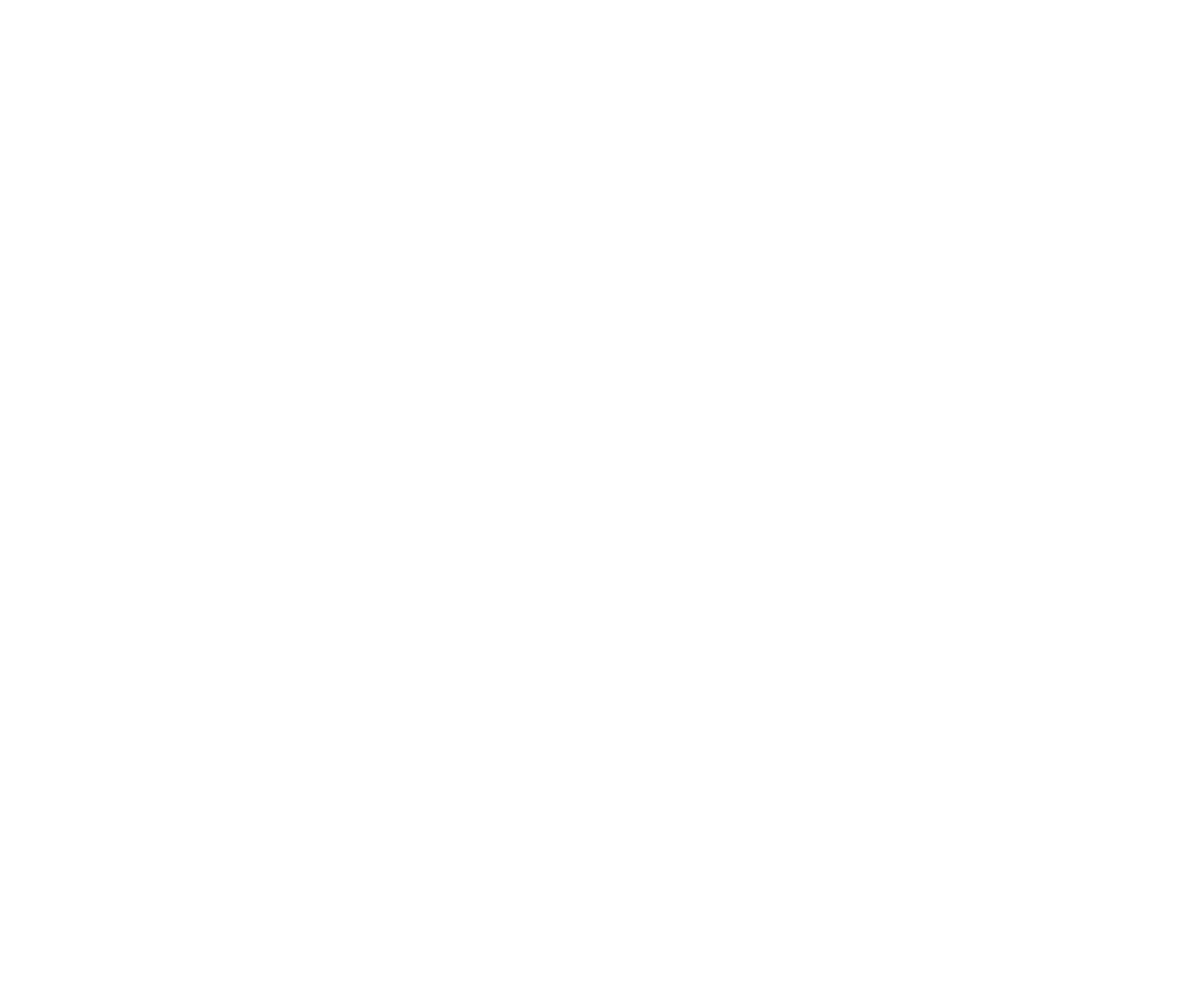
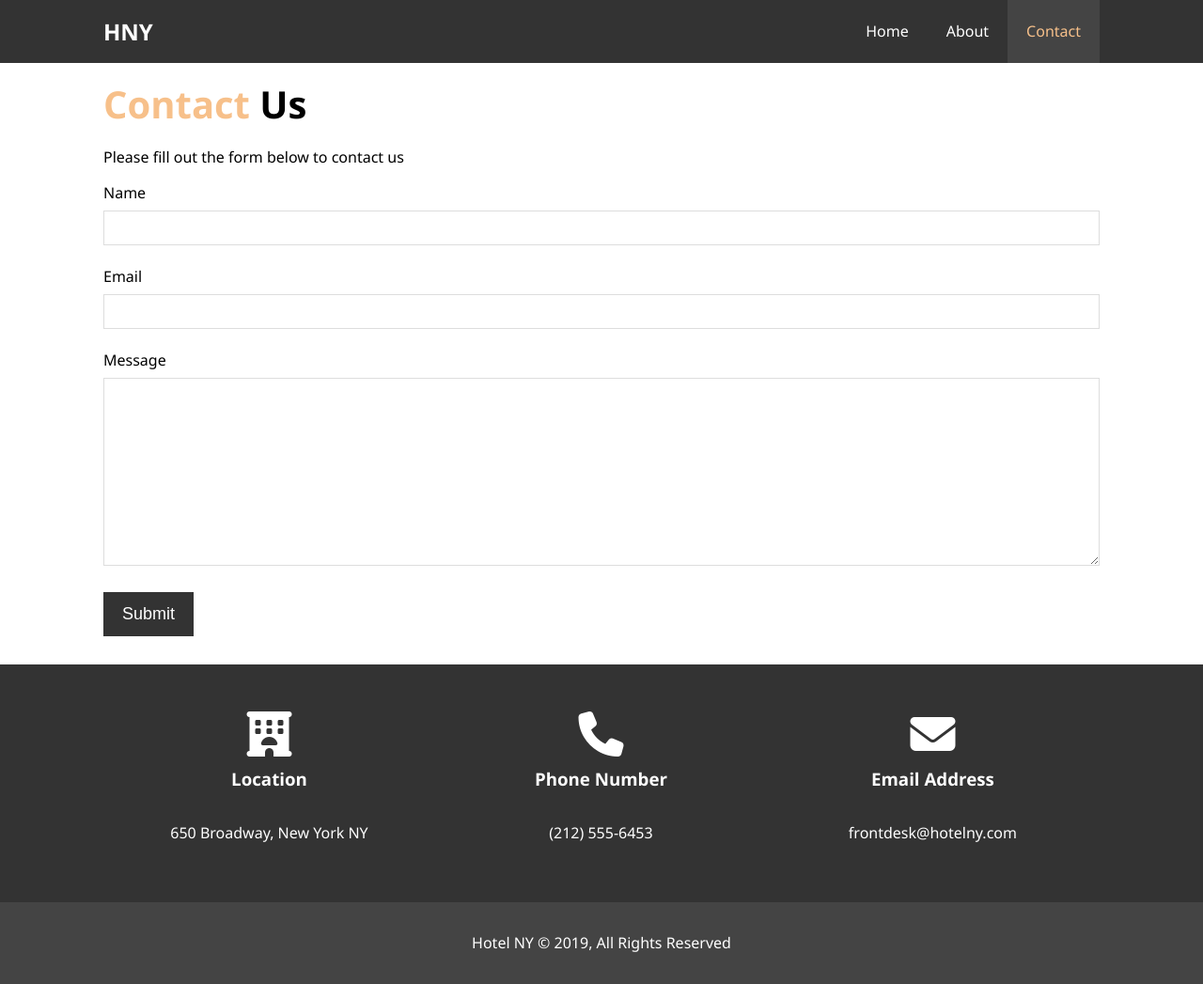
Before and after one commit to bmarchena/hotel-project, a plain HTML site: page contact.html in a window 1280 px wide. Shown: the whole page at 94% size. Before the commit the page ends 800 px from the top, so only its background shows below. Drawn offline with Linux system fonts and the light colour scheme.

Commit message:
Complete contact page HTML and CSS

```diff
--- a/contact.html
+++ b/contact.html
@@ -0,0 +1,74 @@
+<!DOCTYPE html>
+<html lang="en">
+<head>
+    <meta charset="UTF-8">
+    <meta name="viewport" content="width=device-width, initial-scale=1.0">
+    <meta http-equiv="X-UA-Compatible" content="ie=edge">
+    <meta name="description" content="Welcome to the best hotel in New York City">
+    <meta name="keywords" content="hotel,new york,new york hotel">
+    <script src="https://kit.fontawesome.com/fc2a54d945.js" crossorigin="anonymous"></script>
+    <link rel="stylesheet" href="css/style.css">
+    <title>Hotel NY | Contact</title>
+</head>
+<body>
+    <header>
+        <nav id="navbar">
+            <div class="container">
+                <h1 class="logo"><a href="index.html">HNY</a></h1>
+                <ul>
+                    <li><a href="index.html">Home</a></li>
+                    <li><a href="about.html">About</a></li>
+                    <li><a class="current" href="contact.html">Contact</a></li>
+                </ul>
+            </div>
+        </nav>
+    </header>
+
+    <section id="contact-form" class="py-3">
+        <div class="container">
+            <h1 class="l-heading"><span class="text-primary">Contact</span> Us</h1>
+            <p>Please fill out the form below to contact us</p>
+            <form action="process.php">
+                <div class="form-group">
+                    <label for="name">Name</label>
+                    <input type="text" name="name" id="name">
+                </div>
+                <div class="form-group">
+                    <label for="email">Email</label>
+                    <input type="email" name="email" id="email">
+                </div>
+                <div class="form-group">
+                    <label for="message">Message</label>
+                    <textarea type="message" name="message" id="message"></textarea>
+                </div>
+                <button type="submit" class="btn">Submit</button>
+            </form>
+        </div>
+    </section>
+
+    <section id="contact-info" class="bg-dark">
+        <div class="container">
+            <div class="box">
+                <i class="fas fa-hotel fa-3x"></i>
+                <h3>Location</h3>
+                <p>650 Broadway, New York NY</p>
+            </div>
+            <div class="box">
+                <i class="fas fa-phone fa-3x"></i>
+                <h3>Phone Number</h3>
+                <p>(212) 555-6453 </p>
+            </div>
+            <div class="box">
+                <i class="fas fa-envelope fa-3x"></i>
+                <h3>Email Address</h3>
+                <p>frontdesk@hotelny.com</p>
+            </div>
+        </div>
+    </section>
+
+    <footer id="main-footer">
+        <p>Hotel NY &copy; 2019, All Rights Reserved</p>
+    </footer>
+
+</body>
+</html>
--- a/css/style.css
+++ b/css/style.css
@@ -233,6 +233,33 @@ p{
     border-radius: 50%;
 }
 
+/* Contact Form */
+#contact-form .form-group {
+    margin-bottom: 20px;
+}
+
+#contact-form label {
+    display: block;
+    margin-bottom: 5px;
+}
+
+#contact-form input,
+#contact-form textarea {
+    width: 100%;
+    padding:10px;
+    border: 1px #ddd solid;
+}
+
+#contact-form textarea {
+    height: 200px;
+}
+
+#contact-form input:focus,
+#contact-form textarea:focus {
+    outline: none;
+    border-color: #f7c08a;
+}
+
 /* Footer */
 #main-footer {
     text-align: center;
```
